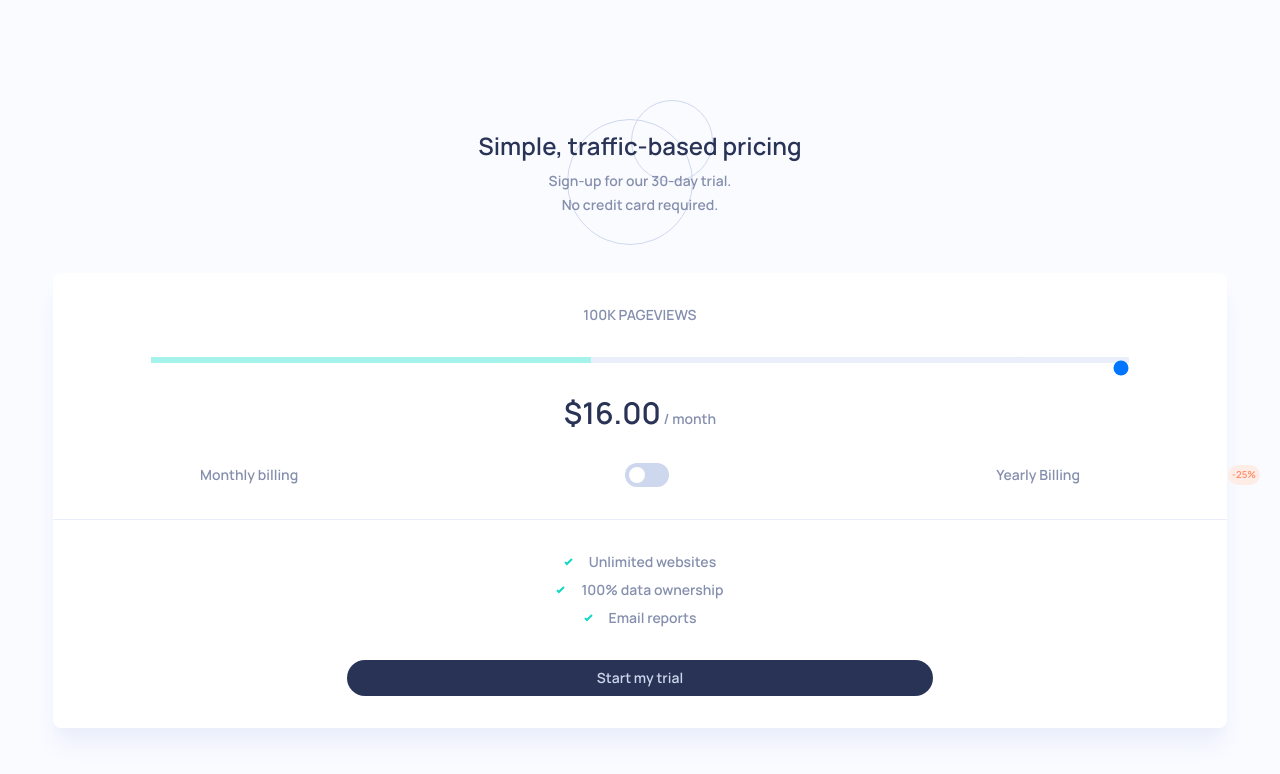
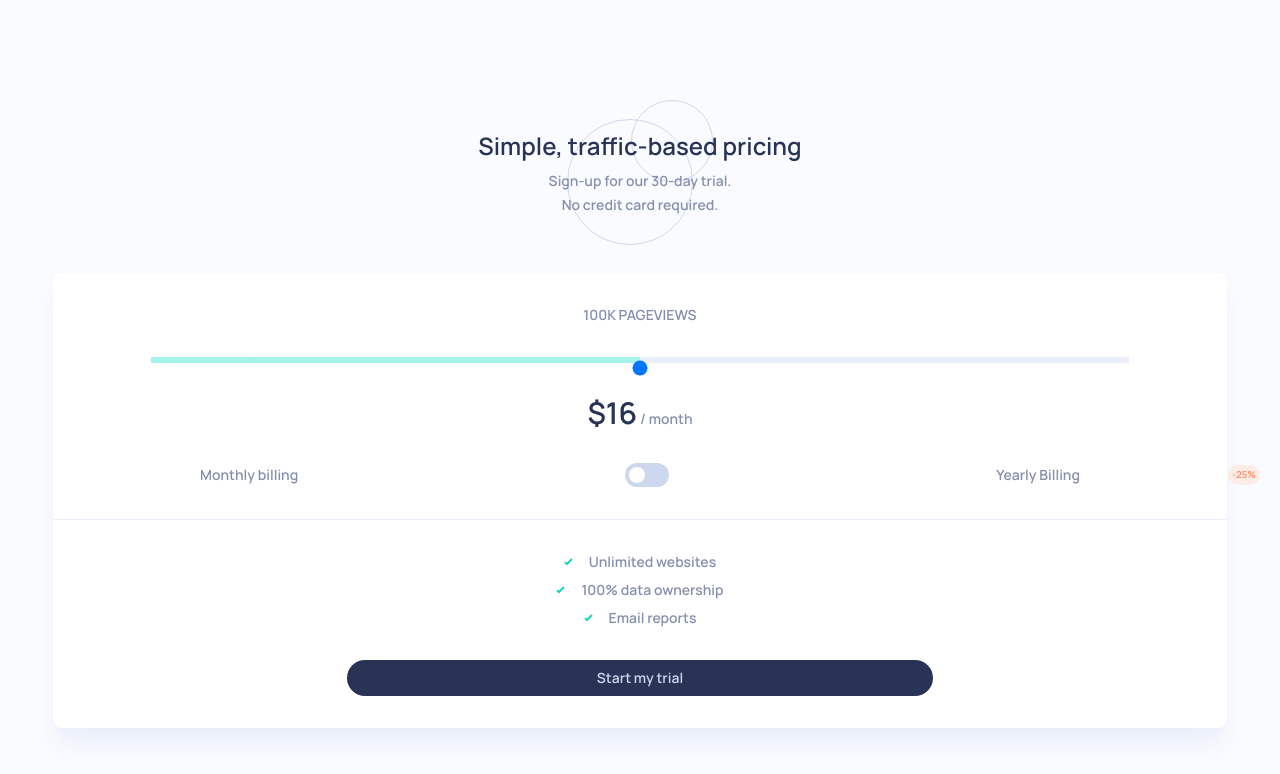
Before and after one commit to CassandraGoose/front-end-challenges, a React (Vite) app in the folder pricing-component/: page / in a window 1280 px wide. Shown: the top 774 px of the page. Built offline with nearby package versions, Linux system fonts and the light colour scheme.

Commit message:
make interactive

```diff
--- a/pricing-component/src/App.tsx
+++ b/pricing-component/src/App.tsx
@@ -3,7 +3,6 @@ import Heading from './Pricing/Heading';
 import Card from './Pricing/Card';
 
 function App() {
-
   return (
     <div className="flex flex-col justify-center items-center h-screen w-screen text-grayish-blue text-sm">
       <Heading />
--- a/pricing-component/src/Pricing/BillingToggle.tsx
+++ b/pricing-component/src/Pricing/BillingToggle.tsx
@@ -1,13 +1,28 @@
 import { useState } from "react";
+import { ISliderValue } from "../interfaces";
 
-export default function BillingToggle() {
+export default function BillingToggle({ currentSliderValue }: { currentSliderValue: ISliderValue }) {
   const [checked, setChecked] = useState(false);
 
   return (
+    <>
+      <p>
+        <span className="text-3xl font-semibold text-dark-desaturated-blue">
+          {checked ? `$${currentSliderValue.price * 0.75}` : `$${currentSliderValue.price}`}
+        </span>{" "}
+        / month
+      </p>
       <label className="flex items-center justify-between w-3/4">
         <span>Monthly billing</span>
-      <input type="checkbox" checked={checked} onChange={() => setChecked(!checked)}  className="sr-only peer" />
-      <div className={`relative w-11 h-6 bg-less-light-grayish-blue ${checked ? 'bg-primary' : ''} rounded-full peer peer-focus:ring-4 peer-focus:ring-red-300 dark:peer-focus:ring-red-800 dark:bg-gray-700 peer-checked:after:translate-x-full rtl:peer-checked:after:-translate-x-full after:bg-[white] after:border-2 after:border-less-light-grayish-blue after:content-[''] after:absolute after:top-0.5 after:start-[2px] after:bg-white after:border-gray-300 after:border after:rounded-full after:h-5 after:w-5 after:transition-all dark:border-gray-600 peer-checked:bg-red-600`}></div>
+        <input
+          type="checkbox"
+          checked={checked}
+          onChange={() => setChecked(!checked)}
+          className="sr-only peer"
+        />
+        <div
+          className="relative w-11 h-6 bg-less-light-grayish-blue hover:bg-primary rounded-full peer peer-focus:ring-4 peer-focus:ring-red-300 dark:peer-focus:ring-red-800 dark:bg-gray-700 peer-checked:after:translate-x-full rtl:peer-checked:after:-translate-x-full after:bg-[white] after:border-2 after:border-less-light-grayish-blue after:content-[''] after:absolute after:top-0.5 after:start-[2px] after:bg-white after:border-gray-300 after:border after:rounded-full after:h-5 after:w-5 after:transition-all dark:border-gray-600 peer-checked:bg-red-600"
+        ></div>
         <span>
           Yearly Billing
           <span className="absolute right-5 rounded-full px-1 text-[0.6rem] font-semibold bg-light-grayish-red text-light-red">
@@ -15,5 +30,6 @@ export default function BillingToggle() {
           </span>
         </span>
       </label>
+    </>
   );
 }
--- a/pricing-component/src/Pricing/Card.tsx
+++ b/pricing-component/src/Pricing/Card.tsx
@@ -1,32 +1,64 @@
+import { useState } from "react";
 import Slider from "./Slider";
 import SubscriptioninfoItem from "./SubscriptionInfoItem";
-import BillingToggle from './BillingToggle';
-const subscriptionInfoText = ['Unlimited websites', '100% data ownership', 'Email reports'];
+import BillingToggle from "./BillingToggle";
+import { ISliderValues, ISliderValue } from "../interfaces";
+
+const subscriptionInfoText = [
+  "Unlimited websites",
+  "100% data ownership",
+  "Email reports",
+];
+
+const sliderValues: ISliderValues = {
+  0: {
+    value: 0,
+    price: 8,
+    pageViews: "10k",
+  },
+  25: {
+    value: 25,
+    price: 12,
+    pageViews: "50k",
+  },
+  50: {
+    value: 50,
+    price: 16,
+    pageViews: "100k",
+  },
+  75: {
+    value: 75,
+    price: 24,
+    pageViews: "500k",
+  },
+  100: {
+    value: 100,
+    price: 36,
+    pageViews: "1m",
+  },
+};
 
 export default function Card() {
+  const [currentSliderValue, setCurrentSliderValue] = useState<ISliderValue>(
+    sliderValues[50]
+  );
 
   return (
     <div className="flex flex-col justify-center items-center bg-[white] rounded-lg py-8 w-11/12 shadow-xl shadow-light-grayish-blue space-y-8">
-      <p className="uppercase">100k pageviews</p>
-      <Slider />
-      <p>
-        <span className="text-3xl font-semibold text-dark-desaturated-blue">
-          $16.00
-        </span>{" "}
-        / month
-      </p>
-      <BillingToggle />
-
+      <p className="uppercase">{currentSliderValue.pageViews} Pageviews</p>
+      <Slider
+        sliderWidth={currentSliderValue.value}
+        sliderValues={sliderValues}
+        setCurrentSliderValue={setCurrentSliderValue}
+      />
+      <BillingToggle currentSliderValue={currentSliderValue} />
       <hr className="border-t border-1 border-light-grayish-blue w-full" />
-
       <div className="flex flex-col w-5/6 space-y-2">
         {subscriptionInfoText.map((text) => {
-          return (
-            <SubscriptioninfoItem key={text} text={text} />
-          );
+          return <SubscriptioninfoItem key={text} text={text} />;
         })}
       </div>
-      <button className="bg-dark-desaturated-blue rounded-full py-2 w-1/2 font-semibold text-less-light-grayish-blue">
+      <button className="bg-dark-desaturated-blue rounded-full py-2 w-1/2 font-semibold text-less-light-grayish-blue hover:text-white">
         Start my trial
       </button>
     </div>
--- a/pricing-component/src/Pricing/Slider.tsx
+++ b/pricing-component/src/Pricing/Slider.tsx
@@ -1,46 +1,20 @@
 import { useState } from "react";
+import { ISliderValue, ISliderValues } from "../interfaces";
 
-const sliderValues: {
-  [key: number]: { price: number; pageViews: string; sliderValue: number };
-} = {
-  0: {
-    price: 0,
-    pageViews: "Please select amount of page views",
-    sliderValue: 0,
-  },
-  1: {
-    price: 8,
-    pageViews: "10k",
-    sliderValue: 20,
-  },
-  2: {
-    price: 12,
-    pageViews: "50k",
-    sliderValue: 40,
-  },
-  3: {
-    price: 16,
-    pageViews: "100k",
-    sliderValue: 60,
-  },
-  4: {
-    price: 24,
-    pageViews: "500k",
-    sliderValue: 80,
-  },
-  5: {
-    price: 36,
-    pageViews: "1m",
-    sliderValue: 100,
-  },
-};
-
-export default function Slider() {
-  const [sliderWidth, setSliderWidth] = useState(45);
+export default function Slider({
+  sliderValues,
+  setCurrentSliderValue,
+  sliderWidth,
+}: {
+  sliderValues: ISliderValues;
+  setCurrentSliderValue: React.Dispatch<React.SetStateAction<ISliderValue>>;
+  sliderWidth: number;
+}) {
   const [mouseDownThumb, setMouseDownThumb] = useState(false);
 
   const handleSliderChange = (e: React.ChangeEvent<HTMLInputElement>) => {
-    setSliderWidth(sliderValues[parseInt(e.target.value)].sliderValue);
+    const currentSliderValue = sliderValues[parseInt(e.target.value)];
+    setCurrentSliderValue(currentSliderValue);
   };
 
   return (
@@ -54,9 +28,9 @@ export default function Slider() {
         onChange={handleSliderChange}
         onMouseDown={() => setMouseDownThumb(true)}
         onMouseUp={() => setMouseDownThumb(false)}
-        step="1"
+        step="25"
         min="0"
-        max="5"
+        max="100"
         style={{
           background: `linear-gradient(
             to right,
@@ -69,18 +43,11 @@ export default function Slider() {
       />
 
       <datalist id="pageview-values">
-        <option
-          className="hidden"
-          value="0"
-          label="Please select amount of page views
-      "
-          disabled
-        />
-        <option className="hidden" value="1" label="10k" />
-        <option className="hidden" value="2" label="50k" />
-        <option className="hidden" value="3" label="100k" />
-        <option className="hidden" value="4" label="500k" />
-        <option className="hidden" value="5" label="1m" />
+        <option className="hidden" value="0" label="10k" />
+        <option className="hidden" value="25" label="50k" />
+        <option className="hidden" value="50" label="100k" />
+        <option className="hidden" value="75" label="500k" />
+        <option className="hidden" value="100" label="1m" />
       </datalist>
     </div>
   );
--- a/pricing-component/src/Pricing/SubscriptionInfoItem.tsx
+++ b/pricing-component/src/Pricing/SubscriptionInfoItem.tsx
@@ -1,4 +1,4 @@
-import iconCheck from '../assets/icon-check.svg';
+import iconCheck from "../assets/icon-check.svg";
 
 export default function SubscriptionInfoItem({ text }: { text: string }) {
   return (
--- /dev/null
+++ b/pricing-component/src/interfaces.ts
@@ -0,0 +1,9 @@
+export interface ISliderValue {
+    value: number;
+    pageViews: string;
+    price: number;
+};
+
+export interface ISliderValues {
+  [key: number]: ISliderValue;
+};
```
Lines whose indentation alone changed are shown as unchanged.
